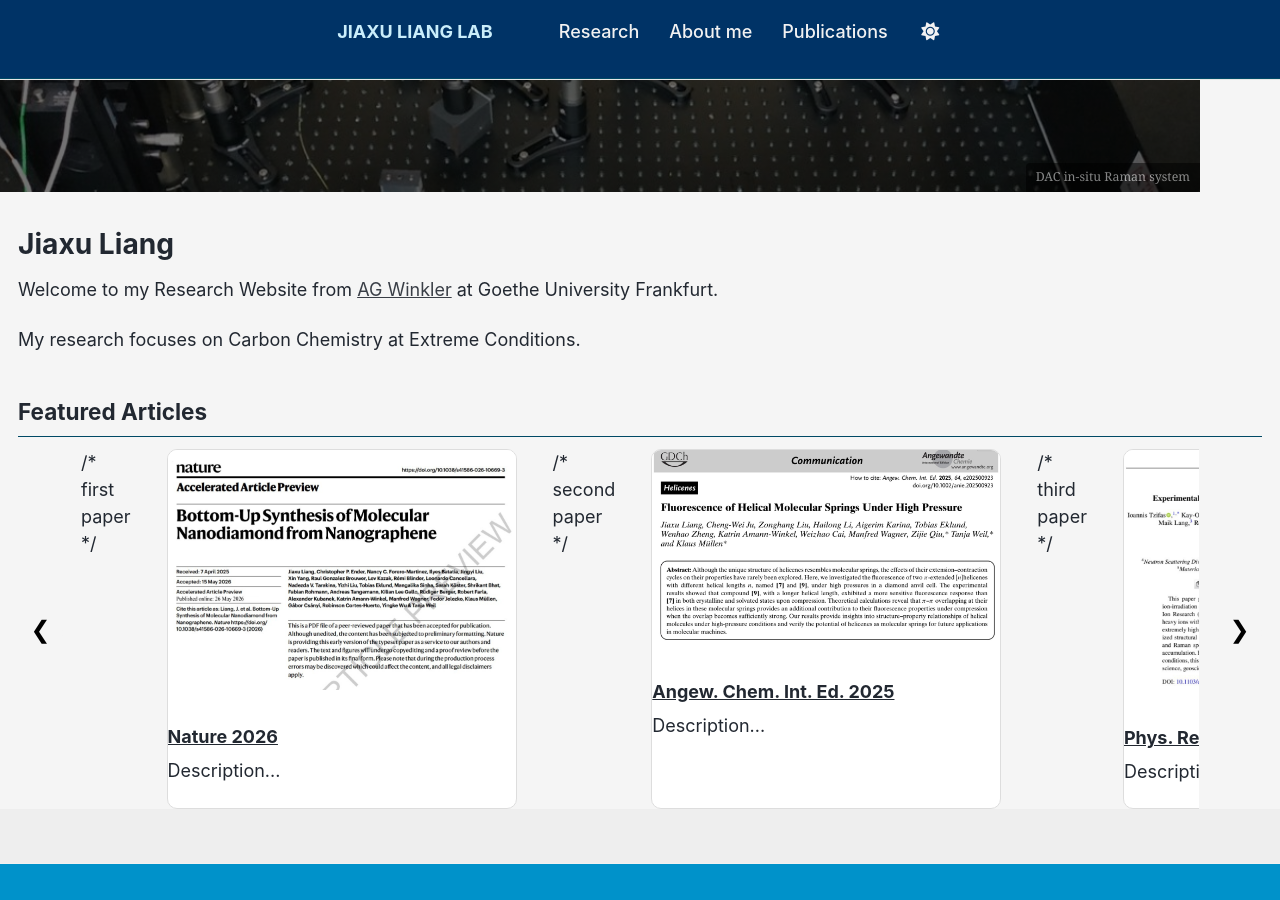
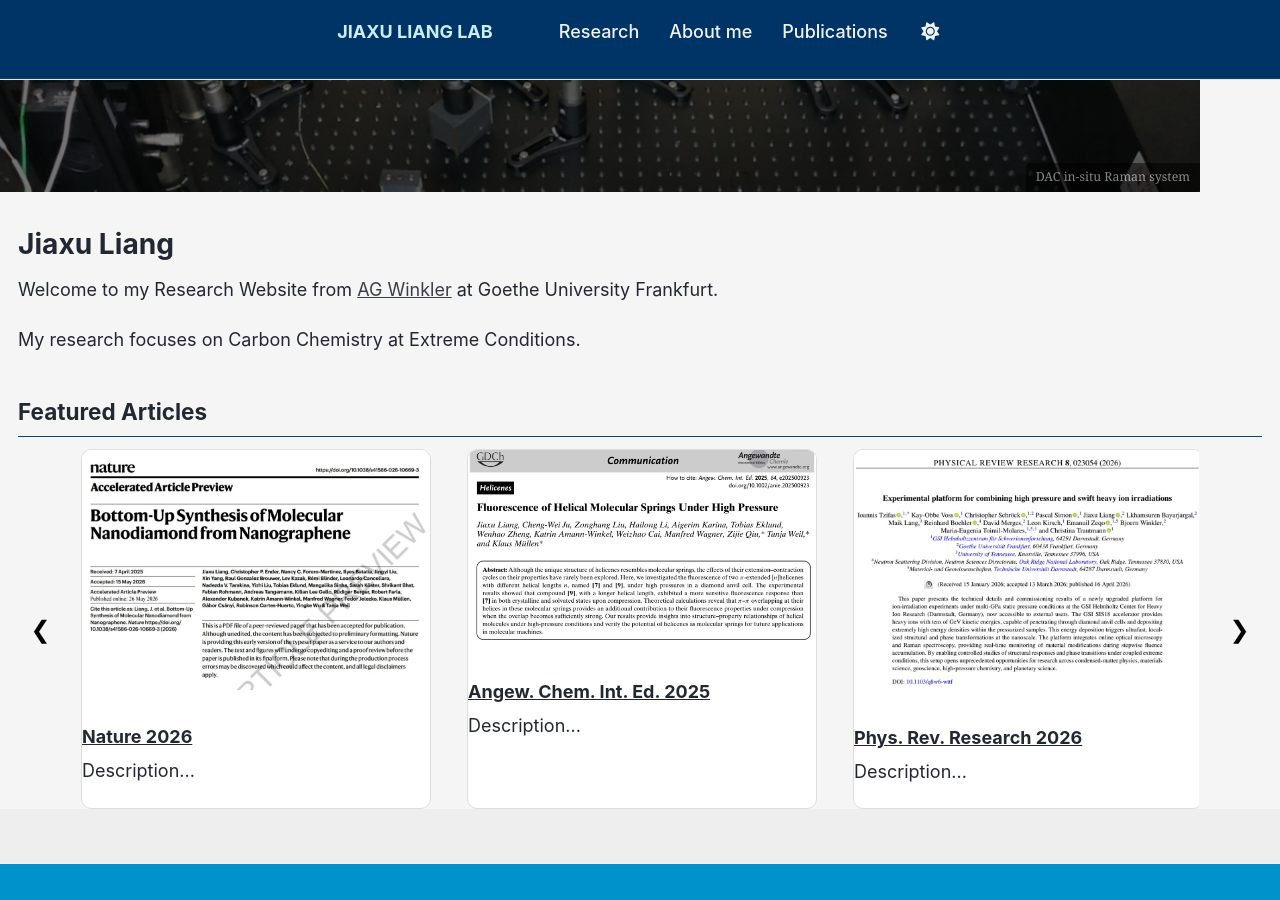
Before and after one commit to liangjiaxu-research/liangjiaxu-research.github.io, a Jekyll site: the page built from _pages/about.md, in a window 1280 px wide and 900 px high, scrolled down 337 px. Built offline with Jekyll 4.4.1, drawn with Linux system fonts in a browser that asks for light colours; a script bundle is joined from its source files by our own code; library files that are not in the unit come from our copies.

Commit message:
Update about.md

```diff
--- a/_pages/about.md
+++ b/_pages/about.md
@@ -29,7 +29,7 @@ My research focuses on Carbon Chemistry at Extreme Conditions.
 
   <div class="featured-grid" id="featuredGrid">
 
-    /* first paper */
+
     <div class="featured-card">
      <a href="https://doi.org/10.1038/s41586-026-10669-3"
         target="_blank"
@@ -40,7 +40,7 @@ My research focuses on Carbon Chemistry at Extreme Conditions.
         <p>Description...</p>
     </div>
 
-     /* second paper */
+
     <div class="featured-card">
      <a href="https://doi.org/10.1002/anie.202500923"
         target="_blank"
@@ -51,7 +51,7 @@ My research focuses on Carbon Chemistry at Extreme Conditions.
         <p>Description...</p>
     </div>
 
-    /* third paper */
+
     <div class="featured-card">
      <a href="https://doi.org/10.1103/q8w6-wttf"
         target="_blank"
@@ -62,7 +62,7 @@ My research focuses on Carbon Chemistry at Extreme Conditions.
          <p>Description...</p>
     </div>
 
-     /* fourth paper */
+
      <div class="featured-card">
      <a href="https://doi.org/10.1016/j.diamond.2020.108000"
         target="_blank"
```
